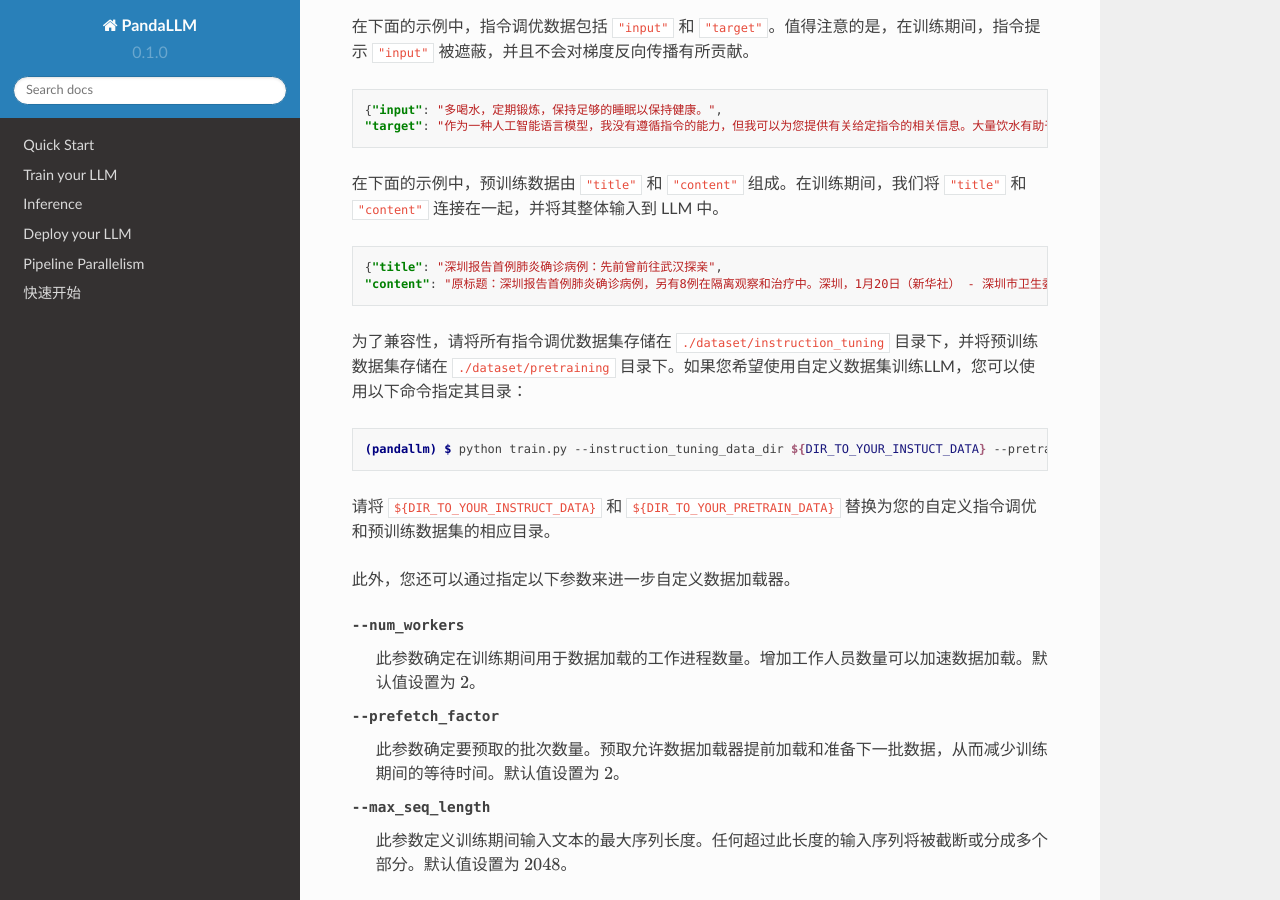
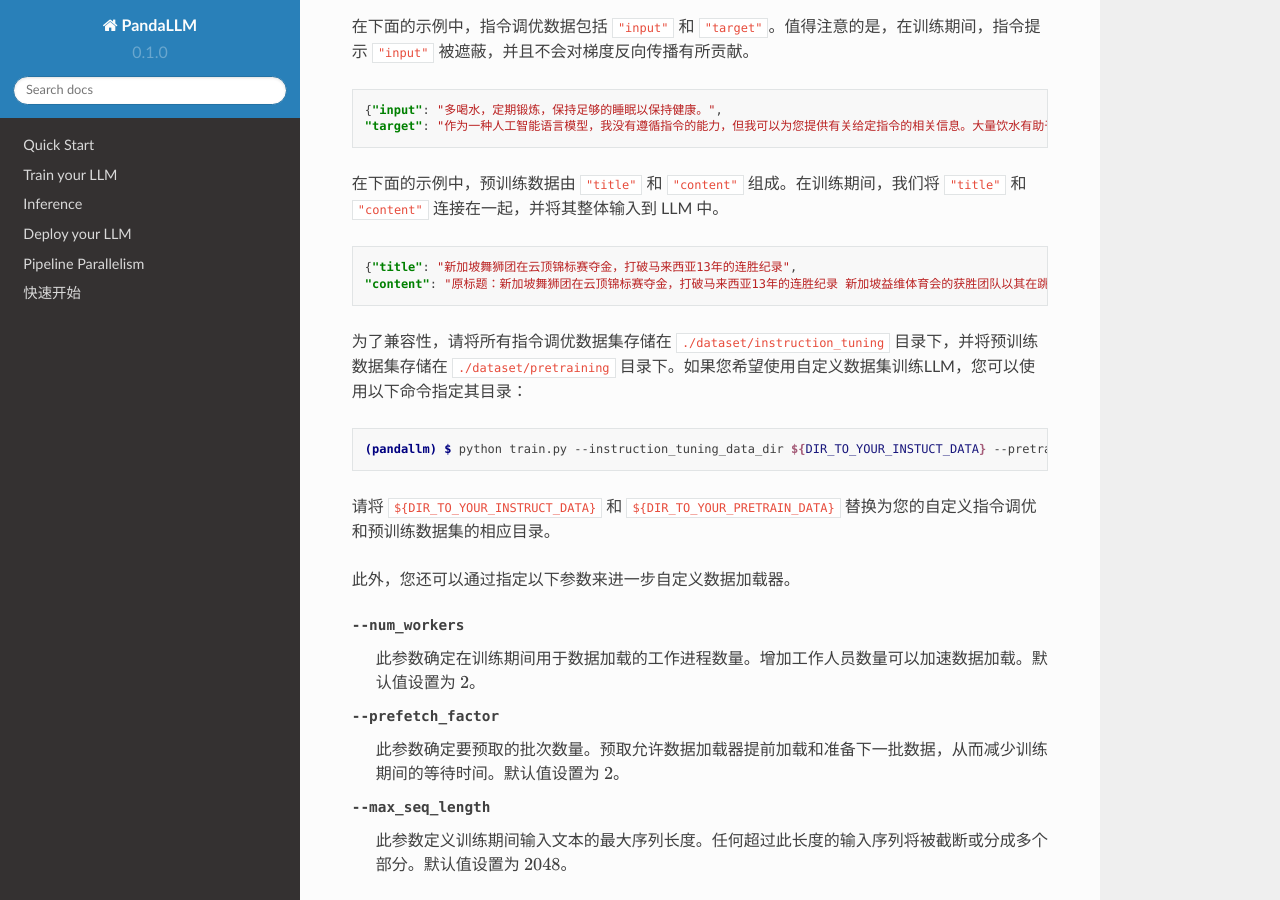
Before and after one commit to mzf666/panda-tutorial, a Sphinx documentation site: the page built from docs/source/train_cn.rst, in a window 1280 px wide and 900 px high, scrolled down 1523 px. Built offline with Sphinx 7.4.7 and the Read the Docs theme 2.0.0, drawn with Linux system fonts in a browser that asks for light colours.

Commit message:
Update train_cn.rst

```diff
--- a/docs/source/train_cn.rst
+++ b/docs/source/train_cn.rst
@@ -66,8 +66,9 @@
 
 .. code-block:: json
 
-    {"title": "深圳报告首例肺炎确诊病例：先前曾前往武汉探亲",
-    "content": "原标题：深圳报告首例肺炎确诊病例，另有8例在隔离观察和治疗中。深圳，1月20日（新华社） - 深圳市卫生委员会向媒体公开了肺炎疫情预防和控制的情况。他们提供了深圳市首例输入性新型冠状病毒感染和肺炎的确诊病例的具体细节。提到了还有8例病例在指定医院接受观察和隔离治疗，并正在进行追踪调查和医学观察。1月19日，国家卫生委员会确认了深圳市首例输入性新型冠状病毒感染和肺炎。根据深圳市卫生委员会1月20日的报告，患者是一名66岁的男性，现居住在深圳。他于2019年12月29日前往武汉探亲。2020年1月3日，他出现了发热和疲劳等症状。返回深圳后，他在1月4日就医，1月11日被转入深圳的指定医院接受隔离治疗。省、市疾控中心提供的优化检测试剂盒检测出新型冠状病毒核酸阳性。1月18日，样本被送往中国疾控中心进行核实核酸检测，结果也呈阳性。1月19日，国家卫生委员会设立的流行病专家诊断组评估了病例，确认为新型冠状病毒感染和肺炎的确诊病例。医院目前正在全力救治患者，患者情况稳定。根据公告，深圳市目前还有8例病例在指定医院接受观察和隔离治疗，追踪调查和医学观察正在进行中。深圳已成立专门工作组和专家组，全力救治患者，深入开展流行病学调查，加强密切接触者管理。该市还启动了联防联控机制，在机场、港口、火车站、汽车站等地实施体温监测，并加强了病例调查。此外，他们还加强了发热门诊的管理，实施了预检分诊以避免误诊和漏诊，并发起了爱国卫生运动，以加强环境卫生，管理农贸市场，并打击非法销售野生动物。点击进入专题：武汉新型冠状病毒肺炎疫情编辑：张艺玲"}
+    {"title": "新加坡舞狮团在云顶锦标赛夺金，打破马来西亚13年的连胜纪录",
+    "content": "原标题：新加坡舞狮团在云顶锦标赛夺金，打破马来西亚13年的连胜纪录 新加坡益维体育会的获胜团队以其在跳桩上的灵活性和成功展示狮子的各种表情给评委留下了深刻印象。新加坡：新加坡的舞狮团在周日（8月6日）的云顶世界舞狮锦标赛上夺冠，打破了由马来西亚队伍保持的13年连胜纪录。新加坡的益维体育会派出了两个队伍参加由马来西亚云顶世界赌场组织的为期三天的锦标赛。其B队在周日下午的决赛中以9.73分的成绩获胜，得益于其在跳桩上的灵活性，成功地在绳索上进行了富有挑战性的动作，以及能够展示狮子的喜、怒、惊、疑的表情，据中国报报道。与此同时，该协会的A队以9.58分的成绩获得第三名。马来西亚雪兰莪的Khuan Loke龙狮舞协会以9.64分获得第二名。这一胜利是益维过去几年连续获胜的顶峰。该协会的一支队伍在去年9月在吉隆坡赢得了首届总理杯国际高杆舞狮锦标赛冠军，获得了RM38,000（US$8,300）的一等奖。云顶锦标赛，今年是第14届，共吸引了来自世界各地的36个团队参加，包括美国、法国和澳大利亚。据中国报报道，马来西亚团队在过去的13次比赛中一直保持着榜首地位。柔佛的Muar Guansheng Temple龙狮舞团获得了12个冠军，而吉打洪德体育会龙狮舞团赢得了一个。中国报还表示，获胜团队将获得15,000美元现金、奖杯和奖牌。第一和第二名将分别获得8,000美元和5,000美元现金，以及奖杯和奖牌。"}
+
 
 为了兼容性，请将所有指令调优数据集存储在 ``./dataset/instruction_tuning`` 目录下，并将预训练数据集存储在 ``./dataset/pretraining`` 目录下。如果您希望使用自定义数据集训练LLM，您可以使用以下命令指定其目录：
 
```
